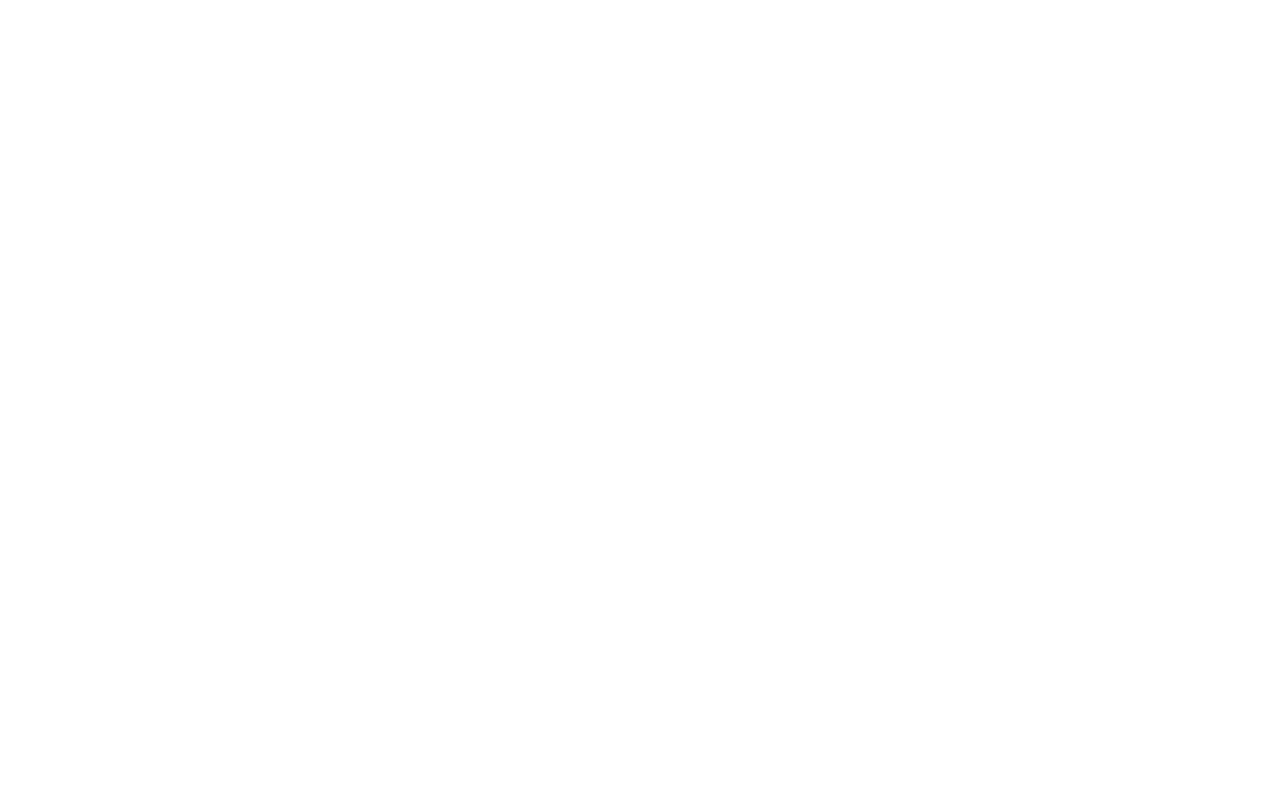
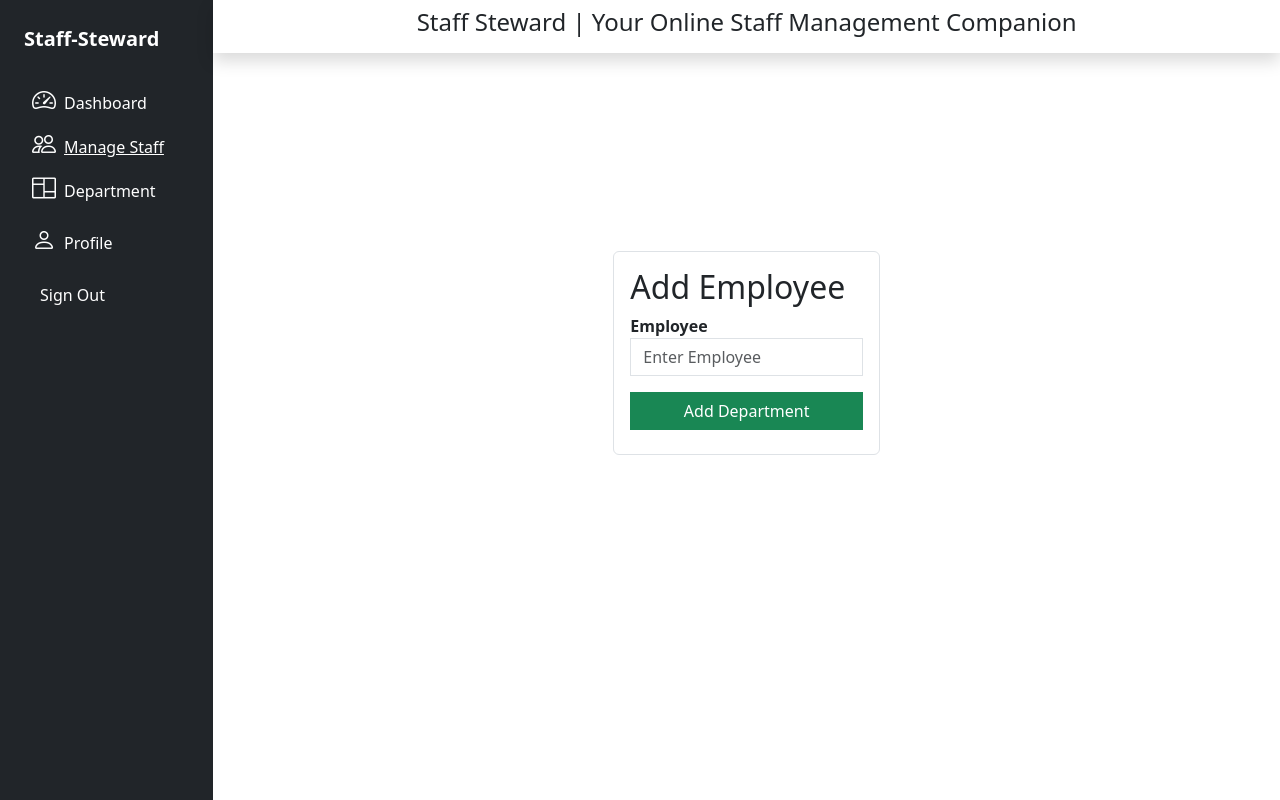
Before and after one commit to Njagi-G/Staff-Steward, a React (Vite) app: page /dashboard/add-employee in a window 1280 px wide. Before the commit this address had no page. Built offline with nearby package versions, Linux system fonts and the light colour scheme.

Commit message:
Added AddEmployee component and assigned routes and links to App and Employee components

```diff
--- a/src/App.jsx
+++ b/src/App.jsx
@@ -8,6 +8,8 @@
 import Department from './components/Department';
 import Profile from './components/Profile';
 import AddDepartment from './components/AddDepartment';
+import AddEmployee from './components/AddEmployee';
+
 
 function App() {
 
@@ -21,7 +23,7 @@
         <Route path='/dashboard/department' element={<Department/>} ></Route>
         <Route path='/dashboard/profile' element={<Profile />} ></Route>
         <Route path='/dashboard/add-department' element={<AddDepartment />} ></Route>
-
+        <Route path='/dashboard/add-employee' element={<AddEmployee />} ></Route>
       </Route>
     </Routes>
 
--- /dev/null
+++ b/src/components/AddEmployee.jsx
@@ -0,0 +1,25 @@
+import React from 'react'
+
+function AddEmployee() {
+  return (
+    <div className='d-flex justify-content-center align-items-center h-75'>
+      <div className='p-3 rounded w-25 border'>
+        <h2>Add Employee</h2>
+        <form>
+          <div className='mb-3'>
+            <label htmlFor="department"><strong>Employee</strong></label>
+            <input
+            className="form-control rounded-0"
+            type="text" name="employee"
+            placeholder="Enter Employee"
+            />
+          </div>
+          <button className='btn btn-success w-100 rounded-0 mb-2'>Add Department</button>
+        </form>
+      </div>
+
+    </div>
+  )
+}
+
+export default AddEmployee;
--- a/src/components/Employee.jsx
+++ b/src/components/Employee.jsx
@@ -1,11 +1,18 @@
-import React from 'react'
+import React from "react";
+import { Link } from "react-router-dom";
 
 function Employee() {
   return (
-    <div>
-      Employee
+    <div className="px-5 mt-3">
+      <div className="d-flex justify-content-center">
+        <h3>Employee Register</h3>
+      </div>
+      <Link to="/dashboard/add-employee" className="btn btn-success">
+        Add Employee
+      </Link>
+      <div className="mt-3"></div>
     </div>
-  )
+  );
 }
 
 export default Employee;
```
